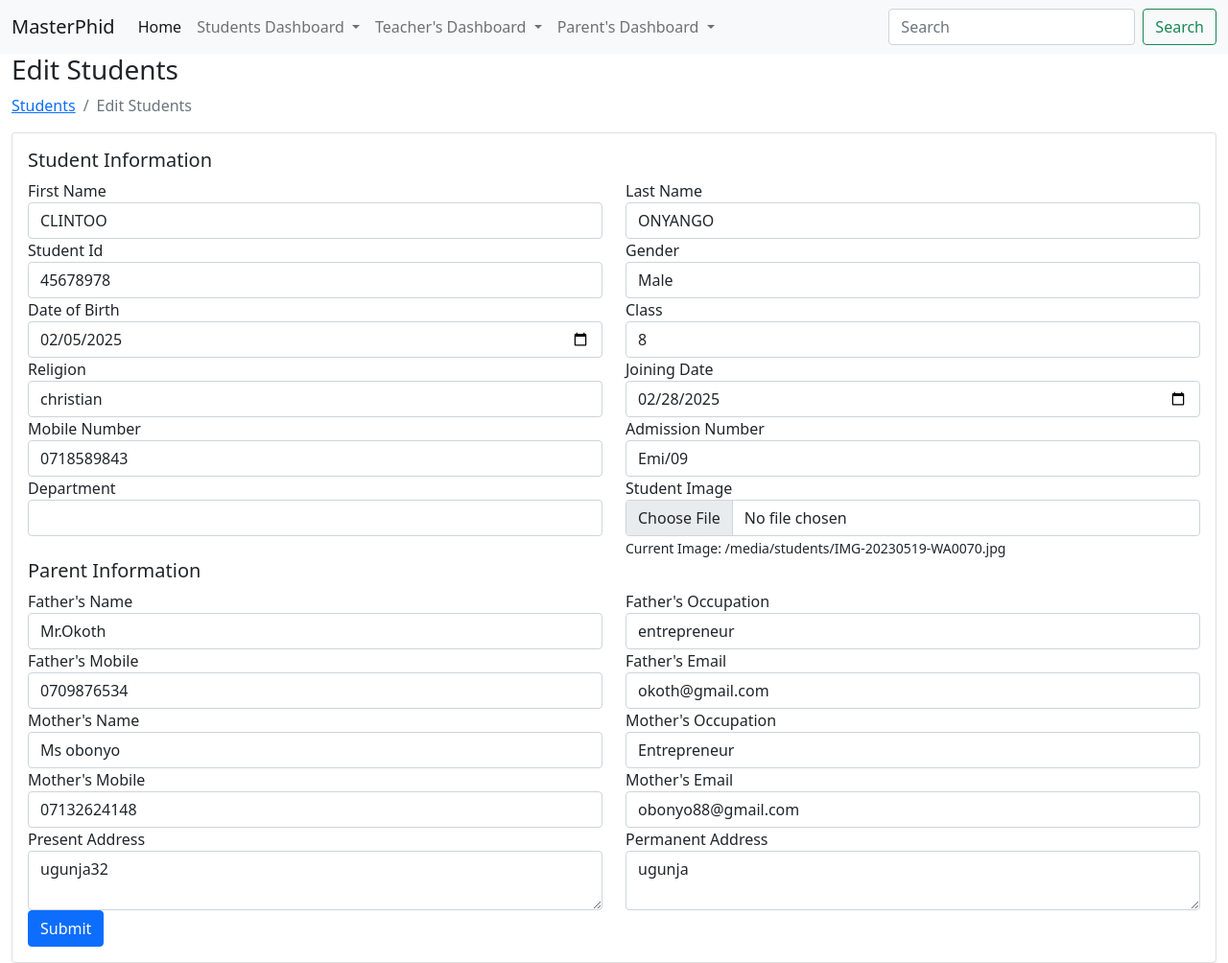
After one commit to Davidclintoo/student-management-system, a Django app: a page that uses schoolproject/app/templates/home/base.html in a window 1280 px wide. The commit adds this page. Shown: the whole page at 96% size. Run offline with Django 4.2, Linux system fonts and the light colour scheme; data comes from the database, SQL or seed files in the repository; both versions use the stored data as it was after the commit; some libraries are stand-ins or nearby versions.

Commit message:
edit and delete

```diff
--- a/schoolproject/app/templates/home/base.html
+++ b/schoolproject/app/templates/home/base.html
@@ -40,7 +40,7 @@
                             </a>
                             <ul class="dropdown-menu" aria-labelledby="navbarDropdown">
                                 <li><a class="dropdown-item" href="{% url 'add_student' %}">add student</a></li>
-                                <li><a class="dropdown-item" href="#">edit student </a></li>
+                                <li><a class="dropdown-item" href="edit_student.html">edit student </a></li>
 
                                 <li><a class="dropdown-item" href="{%url 'student_list' %}">student list</a></li>
                                 <li><a class="dropdown-item" href="#"> delete student</a></li>
--- /dev/null
+++ b/schoolproject/app/templates/student/edit_student.html
@@ -0,0 +1,182 @@
+{% extends 'Home/base.html' %}
+{% load static %}
+{% block body %}
+<div class="page-wrapper">
+    <div class="content container-fluid">
+        <div class="page-header">
+            <div class="row align-items-center">
+                <div class="col">
+                    <h3 class="page-title">Edit Students</h3>
+                    <ul class="breadcrumb">
+                        <li class="breadcrumb-item"><a href="/students">Students</a></li>
+                        <li class="breadcrumb-item active">Edit Students</li>
+                    </ul>
+                </div>
+            </div>
+        </div>
+        <div class="row">
+            <div class="col-sm-12">
+                <div class="card">
+                    <div class="card-body">
+                        <form method="POST" enctype="multipart/form-data">
+                            {% csrf_token %}
+                            <div class="row">
+                                <div class="col-12">
+                                    <h5 class="form-title"><span>Student Information</span></h5>
+                                </div>
+                                <div class="col-12 col-sm-6">
+                                    <div class="form-group">
+                                        <label>First Name</label>
+                                        <input type="text" name="first_name" class="form-control" value="{{ student.first_name }}">
+                                    </div>
+                                </div>
+                                <div class="col-12 col-sm-6">
+                                    <div class="form-group">
+                                        <label>Last Name</label>
+                                        <input type="text" name="last_name" class="form-control" value="{{ student.last_name }}">
+                                    </div>
+                                </div>
+                                <div class="col-12 col-sm-6">
+                                    <div class="form-group">
+                                        <label>Student Id</label>
+                                        <input type="text" name="student_id" class="form-control" value="{{ student.student_id }}">
+                                    </div>
+                                </div>
+                                <div class="col-12 col-sm-6">
+                                    <div class="form-group">
+                                        <label>Gender</label>
+                                        <select name="gender" class="form-control">
+                                            <option value="Female" {% if student.gender == 'Female' %}selected{% endif %}>Female</option>
+                                            <option value="Male" {% if student.gender == 'Male' %}selected{% endif %}>Male</option>
+                                        </select>
+                                    </div>
+                                </div>
+                                <div class="col-12 col-sm-6">
+                                    <div class="form-group">
+                                        <label>Date of Birth</label>
+                                        <input type="date" name="date_of_birth" class="form-control" value="{{ student.date_of_birth|date:'Y-m-d' }}">
+                                    </div>
+                                </div>
+                                <div class="col-12 col-sm-6">
+                                    <div class="form-group">
+                                        <label>Class</label>
+                                        <input type="text" name="student_class" class="form-control" value="{{ student.student_class }}">
+                                    </div>
+                                </div>
+                                <div class="col-12 col-sm-6">
+                                    <div class="form-group">
+                                        <label>Religion</label>
+                                        <input type="text" name="religion" class="form-control" value="{{ student.religion }}">
+                                    </div>
+                                </div>
+                                <div class="col-12 col-sm-6">
+                                    <div class="form-group">
+                                        <label>Joining Date</label>
+                                        <input type="date" name="joining_date" class="form-control" value="{{ student.joining_date|date:'Y-m-d' }}">
+                                    </div>
+                                </div>
+                                <div class="col-12 col-sm-6">
+                                    <div class="form-group">
+                                        <label>Mobile Number</label>
+                                        <input type="text" name="mobile_number" class="form-control" value="{{ student.mobile_number }}">
+                                    </div>
+                                </div>
+                                <div class="col-12 col-sm-6">
+                                    <div class="form-group">
+                                        <label>Admission Number</label>
+                                        <input type="text" name="admission_number" class="form-control" value="{{ student.admission_number }}">
+                                    </div>
+                                </div>
+                                <div class="col-12 col-sm-6">
+                                    <div class="form-group">
+                                        <label>Department</label>
+                                        <input type="text" name="department" class="form-control" value="{{ student.Department }}">
+                                    </div>
+                                </div>
+                                <div class="col-12 col-sm-6">
+                                    <div class="form-group">
+                                        <label>Student Image</label>
+                                        <input type="file" name="student_image" class="form-control">
+                                        <small>Current Image: {{ student.student_image.url }}</small>
+                                    </div>
+                                </div>
+                                <div class="col-12">
+                                    <h5 class="form-title"><span>Parent Information</span></h5>
+                                </div>
+                                <div class="col-12 col-sm-6">
+                                    <div class="form-group">
+                                        <label>Father's Name</label>
+                                        <input type="text" name="father_name" class="form-control" value="{{ parent.father_name }}">
+                                    </div>
+                                </div>
+                                <div class="col-12 col-sm-6">
+                                    <div class="form-group">
+                                        <label>Father's Occupation</label>
+                                        <input type="text" name="father_occupation" class="form-control" value="{{ parent.father_occupation }}">
+                                    </div>
+                                </div>
+                                <div class="col-12 col-sm-6">
+                                    <div class="form-group">
+                                        <label>Father's Mobile</label>
+                                        <input type="text" name="father_mobile" class="form-control" value="{{ parent.father_mobile }}">
+                                    </div>
+                                </div>
+                                <div class="col-12 col-sm-6">
+                                    <div class="form-group">
+                                        <label>Father's Email</label>
+                                        <input type="email" name="father_email" class="form-control" value="{{ parent.father_email }}">
+                                    </div>
+                                </div>
+                                <div class="col-12 col-sm-6">
+                                    <div class="form-group">
+                                        <label>Mother's Name</label>
+                                        <input type="text" name="mother_name" class="form-control" value="{{ parent.mother_name }}">
+                                    </div>
+                                </div>
+                                <div class="col-12 col-sm-6">
+                                    <div class="form-group">
+                                        <label>Mother's Occupation</label>
+                                        <input type="text" name="mother_occupation" class="form-control" value="{{ parent.mother_occupation }}">
+                                    </div>
+                                </div>
+                                <div class="col-12 col-sm-6">
+                                    <div class="form-group">
+                                        <label>Mother's Mobile</label>
+                                        <input type="text" name="mother_mobile" class="form-control" value="{{ parent.mother_mobile }}">
+                                    </div>
+                                </div>
+                                <div class="col-12 col-sm-6">
+                                    <div class="form-group">
+                                        <label>Mother's Email</label>
+                                        <input type="email" name="mother_email" class="form-control" value="{{ parent.mother_email }}">
+                                    </div>
+                                </div>
+                                <div class="col-12 col-sm-6">
+                                    <div class="form-group">
+                                        <label>Present Address</label>
+                                        <textarea name="present_address" class="form-control">{{ parent.present_address }}</textarea>
+                                    </div>
+                                </div>
+                                <div class="col-12 col-sm-6">
+                                    <div class="form-group">
+                                        <label>Permanent Address</label>
+                                        <textarea name="permanent_address" class="form-control">{{ parent.permanent_address }}</textarea>
+                                    </div>
+                                </div>
+                                <div class="col-12">
+                                    <button type="submit" class="btn btn-primary">Submit</button>
+                                </div>
+                            </div>
+                        </form>
+                    </div>
+                </div>
+            </div>
+        </div>
+    </div>
+</div>
+<script src="{% static 'assets/js/jquery-3.6.0.min.js' %}"></script>
+<script src="{% static 'assets/js/popper.min.js' %}"></script>
+<script src="{% static 'assets/plugins/bootstrap/js/bootstrap.min.js' %}"></script>
+<script src="{% static 'assets/plugins/slimscroll/jquery.slimscroll.min.js' %}"></script>
+<script src="{% static 'assets/js/script.js' %}"></script>
+{% endblock %}
--- a/schoolproject/app/templates/student/student.html
+++ b/schoolproject/app/templates/student/student.html
@@ -54,10 +54,10 @@
                                        <td>{{ student.parent.present_address }}</td>
                                        <td class="text-right">
                                           <div class="actions">
-                                             <a href="#" class="btn btn-sm bg-success-light mr-2">
+                                             <a href="{% url 'edit_student' student.slug %}" class="btn btn-sm bg-success-light mr-2">
                                                 <i class="fa fa-pencil" aria-hidden="true">edit</i>
                                              </a>
-                                             <form action="#" method="POST" style="display:inline;">
+                                             <form action="{% url 'delete_student' student.slug %}" method="POST" style="display:inline;">
                                                  {% csrf_token %}
                                                  <button type="submit" class="btn btn-sm bg-danger-light" onclick="return confirm('Are you sure you want to delete this student?');">
                                                      <i class="fa fa-trash"> delete</i>
--- a/schoolproject/studentapp/models.py
+++ b/schoolproject/studentapp/models.py
@@ -34,9 +34,9 @@ class Student(models.Model):
     slug = models.SlugField(max_length=255,unique=True, blank=True)
 
     def save(self, *args, **kwargs):
-         if not self.slug:
-             self.slug = slugify(f"{self.first_name}-{self.last_name}-{self.student_id}")
-         super(Student, self).save(*args, **kwargs)
+          if not self.slug:
+              self.slug = slugify(f"{self.first_name}-{self.last_name}-{self.student_id}")
+          super(Student, self).save(*args, **kwargs)
 
     def __str__(self):
         return f"{self.first_name} {self.last_name} ({self.student_id})"
--- a/schoolproject/studentapp/urls.py
+++ b/schoolproject/studentapp/urls.py
@@ -9,6 +9,8 @@ urlpatterns = [
     path('add', views.add_student, name="add_student"),
     path("list", views.student_list, name='student_list'),
     path('student/<str:slug>/', views.view_student, name='view_student'),
+    path('edit/<str:slug>/', views.edit_student, name='edit_student'),
+    path('delete/<str:slug>/', views.delete_student, name='delete_student'),
 
 
 
--- a/schoolproject/studentapp/views.py
+++ b/schoolproject/studentapp/views.py
@@ -1,5 +1,7 @@
+from django.http import HttpResponseForbidden
 from django.shortcuts import render
 from .models import *
+from django.shortcuts import render, get_object_or_404,redirect
 from django.contrib import messages
 # Create your views here.
 def add_student(request):
@@ -75,5 +77,69 @@ def student_list(request):
     }
     return render(request, "student/student.html", context)
 
-def view_student(request):
-     return render(request, "student/student_detail.html")
+
+def view_student(request, slug):
+    student = get_object_or_404(Student, student_id = slug)
+    context = {
+        'student': student
+    }
+    return render(request, "student/student_detail.html", context)
+
+def edit_student(request, slug):
+    student = get_object_or_404(Student, slug=slug)
+    parent = student.parent if hasattr(student, 'parent') else None
+    if request.method == "POST":
+        first_name = request.POST.get('first_name')
+        last_name = request.POST.get('last_name')
+        student_id = request.POST.get('student_id')
+        gender = request.POST.get('gender')
+        date_of_birth = request.POST.get('date_of_birth')
+        student_class = request.POST.get('student_class')
+        religion = request.POST.get('religion')
+        joining_date = request.POST.get('joining_date')
+        mobile_number = request.POST.get('mobile_number')
+        admission_number = request.POST.get('admission_number')
+        department = request.POST.get('department')
+        student_image = request.FILES.get('student_image')  if request.FILES.get('student_image') else student.student_image
+
+        # Retrieve parent data from the form
+        parent.father_name = request.POST.get('father_name')
+        parent.father_occupation = request.POST.get('father_occupation')
+        parent.father_mobile = request.POST.get('father_mobile')
+        parent.father_email = request.POST.get('father_email')
+        parent.mother_name = request.POST.get('mother_name')
+        parent.mother_occupation = request.POST.get('mother_occupation')
+        parent.mother_mobile = request.POST.get('mother_mobile')
+        parent.mother_email = request.POST.get('mother_email')
+        parent.present_address = request.POST.get('present_address')
+        parent.permanent_address = request.POST.get('permanent_address')
+        parent.save()
+
+#  update student information
+
+        student.first_name= first_name
+        student.last_name= last_name
+        student.student_id= student_id
+        student.gender= gender
+        student.date_of_birth= date_of_birth
+        student.student_class= student_class
+        student.religion= religion
+        student.joining_date= joining_date
+        student.mobile_number = mobile_number
+        student.admission_number = admission_number
+        student.department = department
+        student.student_image = student_image
+        student.save()
+        # create_notification(request.user, f"Added Student: {student.first_name} {student.last_name}")
+
+        return redirect("student_list")
+    return render(request, "student/edit_student.html",{'student':student, 'parent':parent} )
+
+def delete_student(request,slug):
+    if request.method == "POST":
+        student = get_object_or_404(Student, slug=slug)
+        student_name = f"{student.first_name} {student.last_name}"
+        student.delete()
+        # create_notification(request.user, f"Deleted student: {student_name}")
+        return redirect ('student_list')
+    return HttpResponseForbidden()
```
Also changed, not shown: schoolproject/app/templates/student/student_detail.html (added, +207 -0 lines), schoolproject/db.sqlite3.
